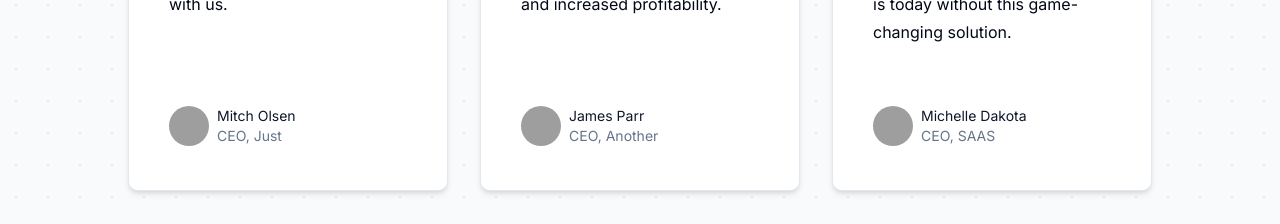
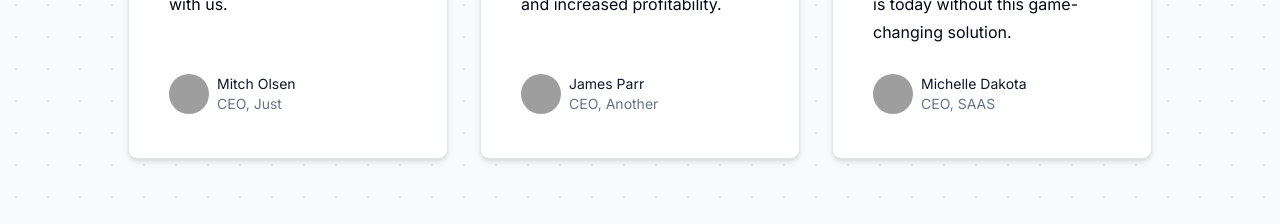
Before and after one commit to feibiss/nxtbase-landing-page, a Next.js app in the folder landing-1/: page / in a window 1280 px wide. Shown: the part 1627-1851 px from the top of the page. Built offline with nearby package versions, Linux system fonts and the light colour scheme; grey boxes are pictures that could not be loaded.

Commit message:
Style : Updated card height

```diff
--- a/landing-1/src/components/containers/testimonials.tsx
+++ b/landing-1/src/components/containers/testimonials.tsx
@@ -44,12 +44,12 @@ const TestimonyCard = ({ details }: { details: CardProps }) => {
       <CardContent className="">
         <Typography
           variant={"p"}
-          className="max-h-[18rem] text-pretty text-start"
+          className="max-h-[16rem] text-pretty text-start"
         >
           {details.review}
         </Typography>
       </CardContent>
-      <CardFooter className="mt-auto w-full pt-8 ">
+      <CardFooter className="mt-auto w-full ">
         <div className=" flex h-12 w-fit items-center justify-between">
           <Avatar className="mr-2">
             <AvatarImage
```
